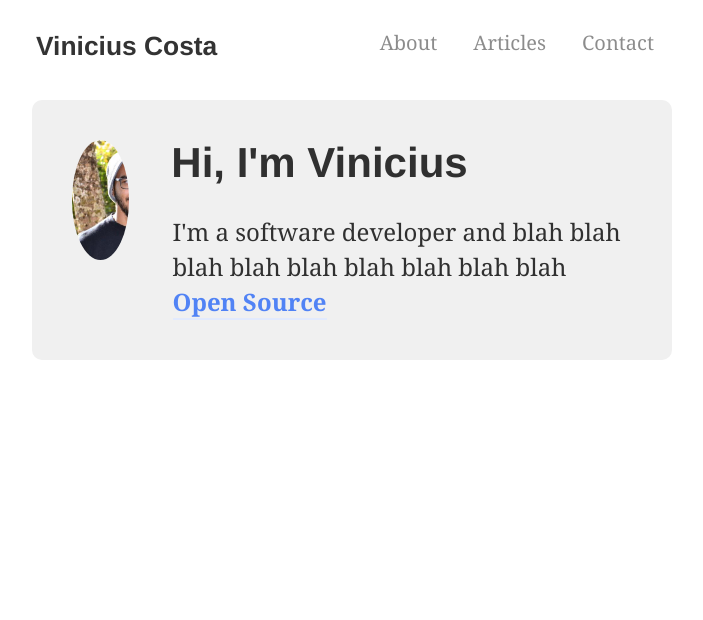
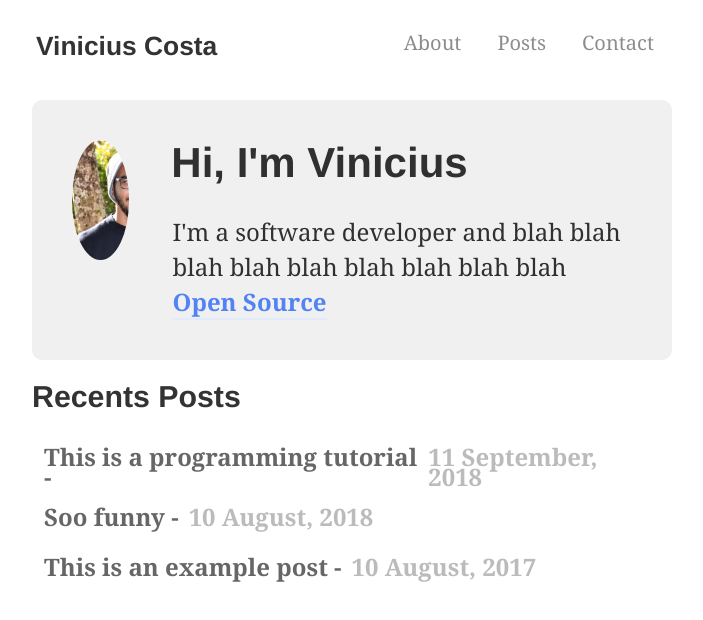
Before and after one commit to vinicius0197/my-blog, a Gatsby site: page / in a window 1280 px wide. Shown: the whole page, without its empty margins (288-991 px from the left). Built offline with nearby package versions, Linux system fonts and the light colour scheme; Gatsby itself is replaced by a stand-in of ours; some packages are replaced by stand-ins of ours.

Commit message:
adding posts feature

```diff
--- a/gatsby-config.js
+++ b/gatsby-config.js
@@ -1,5 +1,13 @@
 module.exports = {
   plugins: [
+    {
+      resolve: `gatsby-source-filesystem`,
+      options: {
+        name: `src`,
+        path: `${__dirname}/src/`,
+      },
+    },
+    `gatsby-transformer-remark`,
     {
       resolve: `gatsby-plugin-styled-components`,
       options: {
--- a/package.json
+++ b/package.json
@@ -18,6 +18,8 @@
     "gatsby": "^2.18.12",
     "gatsby-plugin-styled-components": "^3.1.17",
     "gatsby-plugin-typography": "^2.3.21",
+    "gatsby-source-filesystem": "^2.1.46",
+    "gatsby-transformer-remark": "^2.6.48",
     "react": "^16.12.0",
     "react-dom": "^16.12.0",
     "react-typography": "^0.16.19",
--- a/src/components/layout/layout.js
+++ b/src/components/layout/layout.js
@@ -49,7 +49,7 @@ export default ({ children }) => (
         <TitleBar>Vinicius Costa</TitleBar>
         <LinkList>
           <Item>About</Item>
-          <Item>Articles</Item>
+          <Item>Posts</Item>
           <Item>Contact</Item>
         </LinkList>
       </Navbar>
--- a/src/pages/index.js
+++ b/src/pages/index.js
@@ -1,14 +1,102 @@
 import React from "react"
+import { graphql } from "gatsby"
+import styled from 'styled-components'
 import Layout from "../components/layout/layout"
 import { Title } from "./styles"
 import Wrapper from "../components/cover/cover"
 import { About } from "../components/cover/styles"
 
-export default () => (
+const MAXIMUM_POSTS = 5
+
+const SinglePost = styled.div`
+  height: 2.5rem;
+  display: flex;
+  justify-content: center;
+  flex-direction: column;
+  padding: 0 0.5rem;
+  border-radius: 4px;
+  cursor: pointer;
+  border: 2px solid transparent;
+  &:hover {
+    border: 2px solid #f2f2f2;
+    background: #f2f2f2;
+  }
+`;
+
+const PostTitle = styled.div`
+  display: flex;
+  font-size: 1.2rem;
+  line-height: 1rem;
+  font-weight: 600;
+  color: rgba(0,0,0,.6);
+  ${SinglePost}:hover & {
+    color: #111;
+  }
+`;
+
+const PostDate = styled.div`
+  padding: 0 0.5rem;
+  color: #bbb;
+`;
+
+const PostsContainer = styled.div`
+  margin-top: 1rem;
+`;
+
+class LastArticles extends React.Component {
+  constructor(props) {
+    super(props)
+  }
+  render() {
+    return(
+        <PostsContainer>
+          <h2>Recents Posts</h2>
+
+          <div>
+            {this.props.posts.allMarkdownRemark.edges.slice(0, MAXIMUM_POSTS).map(( {node} ) => (
+              <SinglePost>
+                <PostTitle>
+                  {node.frontmatter.title}{" "} - <PostDate>{node.frontmatter.date}</PostDate>
+                </PostTitle>
+              </SinglePost>
+            ))}
+          </div>
+        </PostsContainer>
+    )
+  }
+}
+
+export default ({ data }) => {
+  console.log(data)
+  return(
     <Layout>
       <Wrapper>
         <Title>Hi, I'm Vinicius</Title>
         <About>I'm a software developer and blah blah blah blah blah blah blah blah blah <a href="link">Open Source</a></About>
       </Wrapper>
+
+      <LastArticles
+        posts={data}
+      >
+        teste
+      </LastArticles>
     </Layout>
   )
+}
+
+export const query = graphql`
+{
+  allMarkdownRemark(sort: { fields: [frontmatter___date], order: DESC }) {
+    totalCount
+    edges {
+      node {
+        frontmatter {
+          title
+          date(formatString: "DD MMMM, YYYY")
+        }
+        excerpt
+      }
+    }
+  }
+}
+`
--- /dev/null
+++ b/src/pages/posts/post1.md
@@ -0,0 +1,8 @@
+---
+title: "This is an example post"
+date: "2017-08-10"
+---
+
+Example post
+
+<iframe width="560" height="315" src="https://www.youtube.com/embed/4n0xNbfJLR8" frameborder="0" allowfullscreen></iframe>
--- /dev/null
+++ b/src/pages/posts/post2.md
@@ -0,0 +1,8 @@
+---
+title: "Soo funny"
+date: "2018-08-10"
+---
+
+Example post
+
+<iframe width="560" height="315" src="https://www.youtube.com/embed/4n0xNbfJLR8" frameborder="0" allowfullscreen></iframe>
--- /dev/null
+++ b/src/pages/posts/post3.md
@@ -0,0 +1,8 @@
+---
+title: "This is a programming tutorial"
+date: "2018-09-11"
+---
+
+Example post
+
+<iframe width="560" height="315" src="https://www.youtube.com/embed/4n0xNbfJLR8" frameborder="0" allowfullscreen></iframe>
```
Also changed, not shown: 1 other file. Lines whose indentation alone changed are shown as unchanged.
